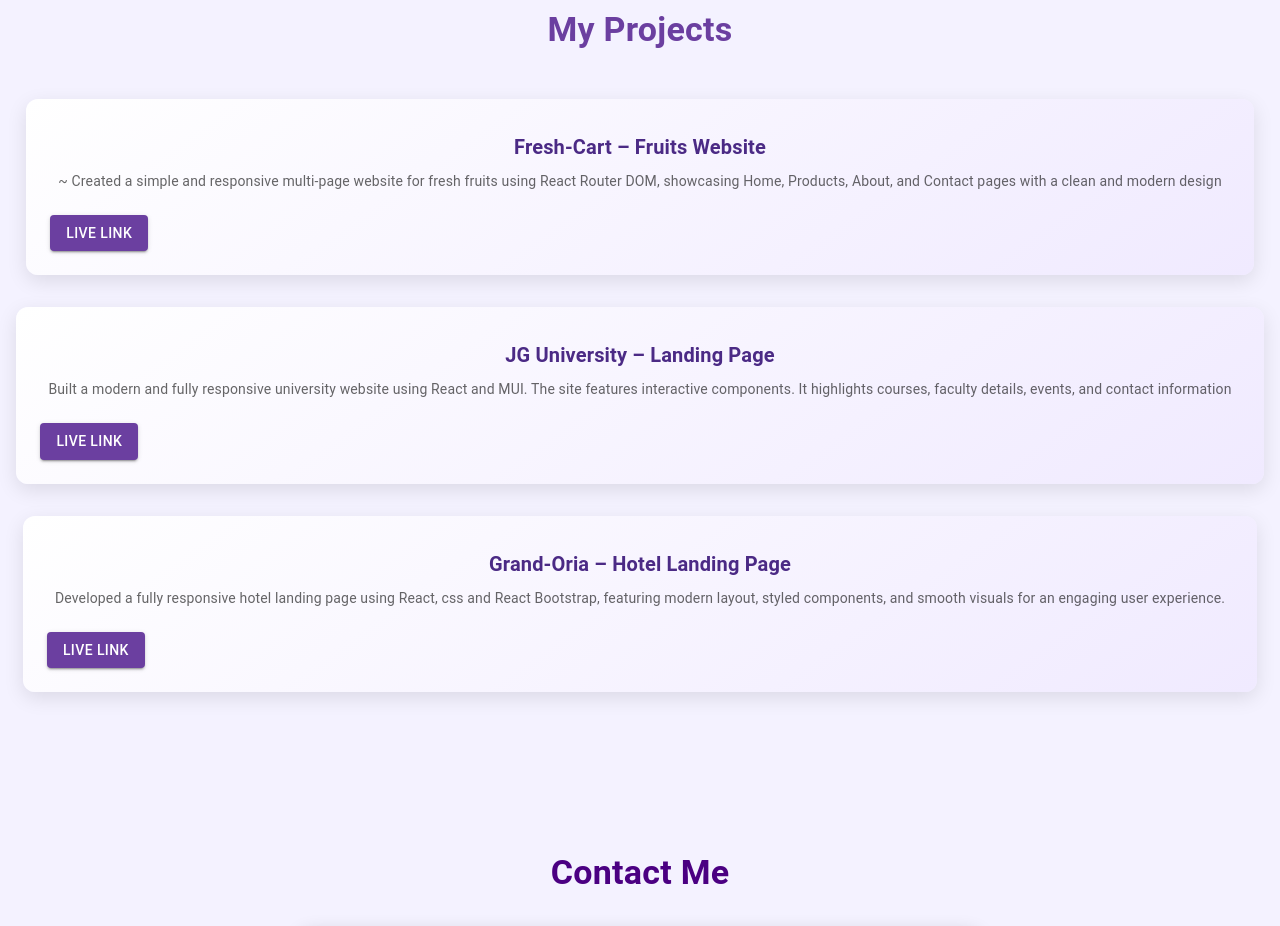
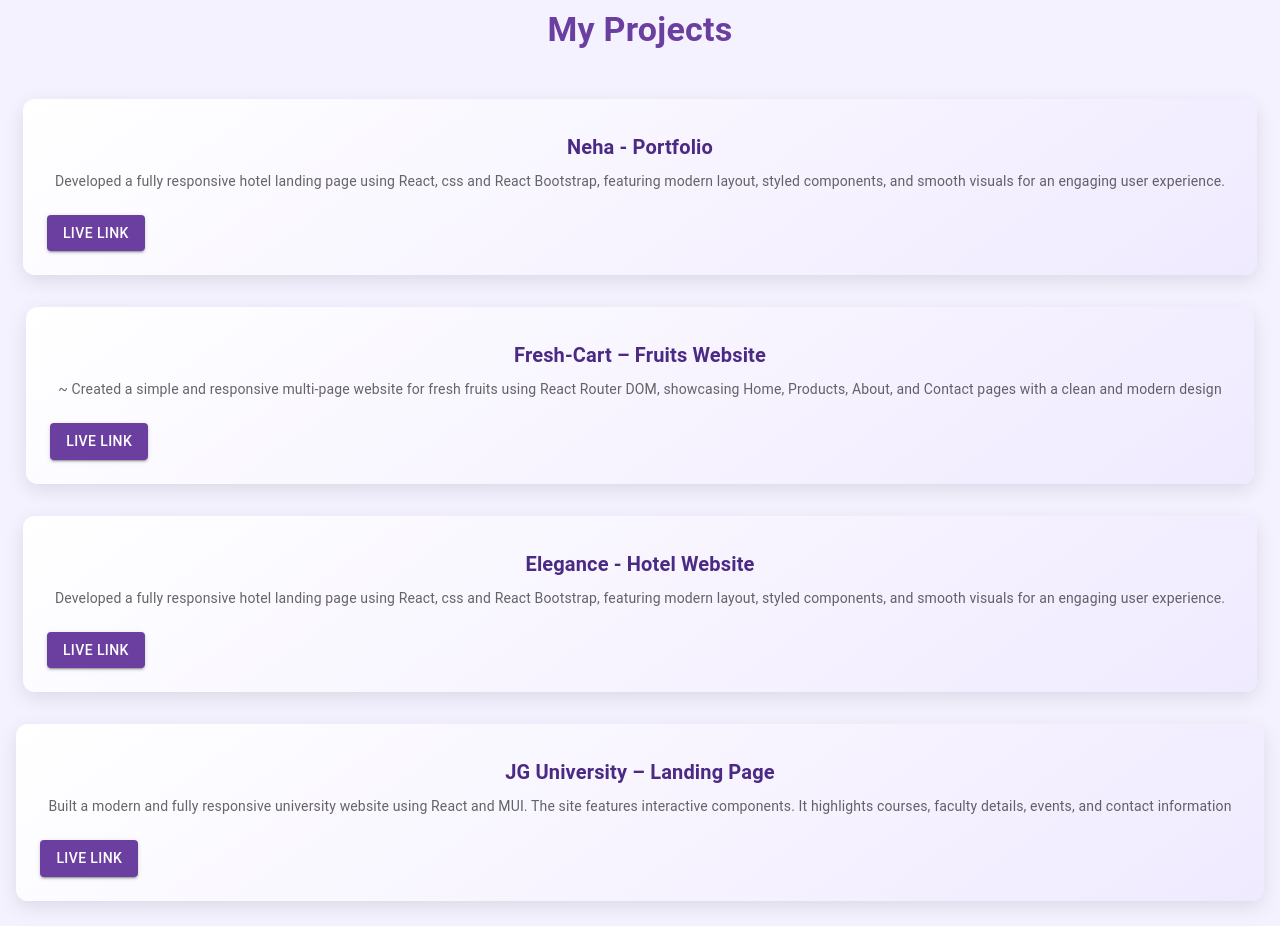
Before and after one commit to nehavaghasiya1502/Neha-Portfolio, a React (Create React App) app: page / in a window 1280 px wide. Shown: the part 2480-3406 px from the top of the page. Built offline with nearby package versions, Linux system fonts and the light colour scheme.

Commit message:
updated files

```diff
--- a/src/pages/Project.jsx
+++ b/src/pages/Project.jsx
@@ -3,9 +3,19 @@
 
 const projects = [
     {
+        name: "Neha - Portfolio",
+        description: "Developed a fully responsive hotel landing page using React, css and React Bootstrap, featuring modern layout, styled components, and smooth visuals for an engaging user experience.",
+        liveLink: "neha-portfolio-zeta.vercel.app/",
+    },
+    {
         name: "Fresh-Cart – Fruits Website",
         description: "~ Created a simple and responsive multi-page website for fresh fruits using React Router DOM, showcasing Home, Products, About, and Contact pages with a clean and modern design",
         liveLink: "https://reactrouterapp.vercel.app/",
+    },
+    {
+        name: "Elegance - Hotel Website",
+        description: "Developed a fully responsive hotel landing page using React, css and React Bootstrap, featuring modern layout, styled components, and smooth visuals for an engaging user experience.",
+        liveLink: "https://elegance-bootstrap.vercel.app/",
     },
     {
         name: "JG University – Landing Page",
```
